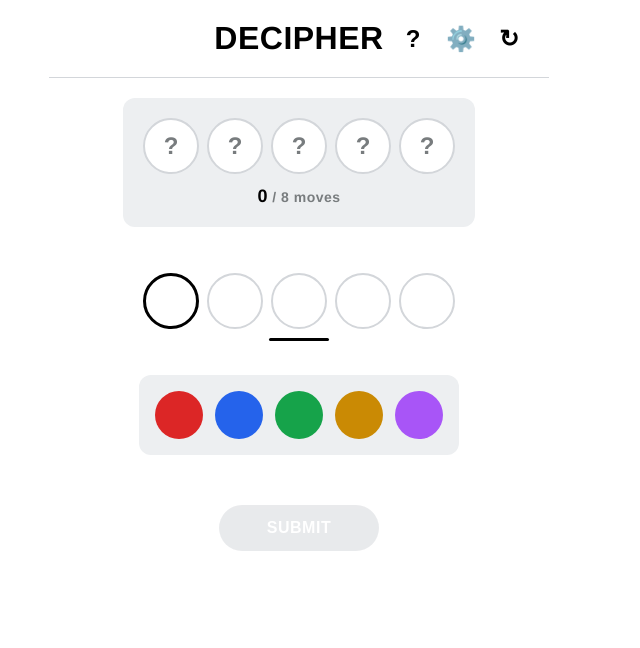
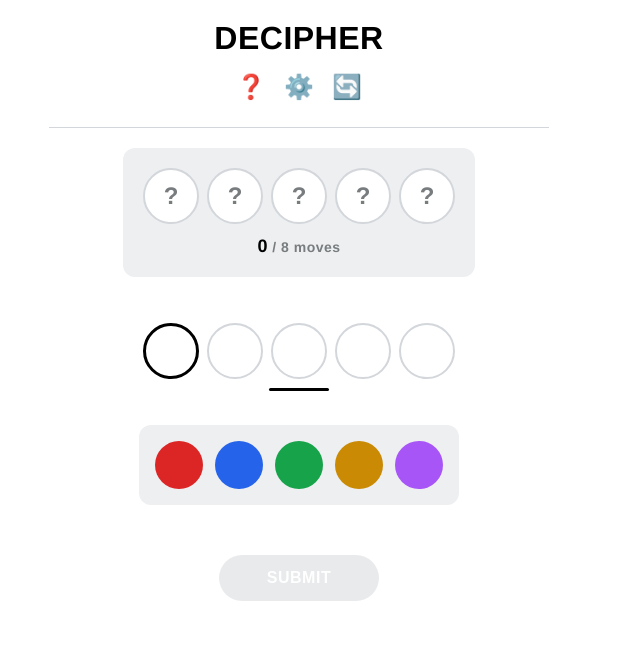
Before and after one commit to lirockyzhang/decipher, a plain HTML site: page index.html in a window 1280 px wide. Shown: the whole page, without its empty margins (341-981 px from the left). Drawn offline with Linux system fonts and the light colour scheme.

Commit message:
update header layout and icon

```diff
--- a/index.html
+++ b/index.html
@@ -10,10 +10,12 @@
     <div class="container">
         <header>
             <h1>DECIPHER</h1>
-            <div class="header-buttons">
-                <button id="howToPlay" class="icon-btn" aria-label="How to play">?</button>
-                <button id="settingsBtn" class="icon-btn" aria-label="Settings">⚙️</button>
-                <button id="newGame" class="icon-btn" aria-label="New game">↻</button>
+            <div class="centered-buttons-row">
+                <div class="header-buttons">
+                    <button id="howToPlay" class="icon-btn" aria-label="How to play" title="How to Play">❓</button>
+                    <button id="settingsBtn" class="icon-btn" aria-label="Settings" title="Settings">⚙️</button>
+                    <button id="newGame" class="icon-btn" aria-label="New game" title="New Game">🔄</button>
+                </div>
             </div>
         </header>
 
--- a/styles.css
+++ b/styles.css
@@ -38,7 +38,7 @@ body {
 
 header {
     display: flex;
-    justify-content: space-between;
+    flex-direction: column;
     align-items: center;
     padding: 20px;
     border-bottom: 1px solid var(--border-color);
@@ -51,17 +51,19 @@ h1 {
     letter-spacing: 0.5px;
     color: var(--color-tone-1);
     margin: 0;
-    flex-grow: 1;
     text-align: center;
-    padding-right: 60px; /* Make space for buttons on the right */
-    padding-left: 60px;  /* Make space for buttons on the left if needed */
+}
+
+.centered-buttons-row {
+    display: flex;
+    justify-content: center;
+    width: 100%;
+    margin-top: 10px;
 }
 
 .header-buttons {
     display: flex;
     gap: 8px;
-    position: absolute;
-    right: 20px;
 }
 
 .icon-btn {
```
